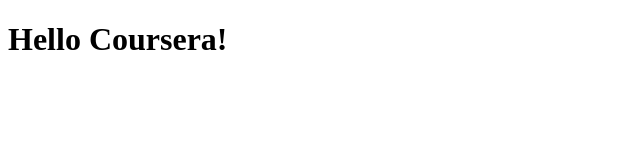
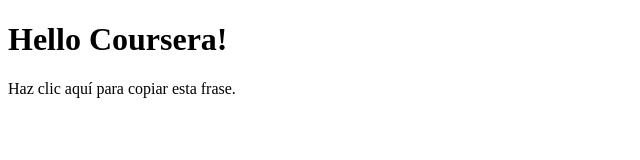
Before and after one commit to alazul2014/Coursera, a plain HTML site: page index.html in a window 1280 px wide. Shown: the whole page, without its empty margins (0-640 px from the left). Drawn offline with Linux system fonts and the light colour scheme.

Commit message:
Copy text on click
With js copy the text when clicking

```diff
--- /dev/null
+++ b/funciones.js
@@ -0,0 +1,21 @@
+function copiarTexto() {
+    // Selecciona el elemento que contiene el texto que deseas copiar
+    var elemento = document.getElementById("texto_a_copiar");
+
+    // Crea un área de texto oculta para copiar el texto dentro de ella
+    var areaDeTexto = document.createElement("textarea");
+    areaDeTexto.value = elemento.textContent; // Copia el texto dentro del área de texto
+
+    // Añade el área de texto al DOM
+    document.body.appendChild(areaDeTexto);
+
+    // Selecciona y copia el texto dentro del área de texto
+    areaDeTexto.select();
+    document.execCommand("copy");
+
+    // Elimina el área de texto del DOM ya que no se necesita más
+    document.body.removeChild(areaDeTexto);
+
+    // Muestra una alerta de que el texto ha sido copiado
+    alert("Texto copiado: " + areaDeTexto.value);
+  }
--- a/index.html
+++ b/index.html
@@ -4,8 +4,12 @@
     <meta charset="UTF-8">
     <meta name="viewport" content="width=device-width, initial-scale=1.0">
     <title>Hello Coursera!</title>
+    <script src="funciones.js" defer></script>
 </head>
 <body>
     <h1>Hello Coursera!</h1>
+
+    <p id="texto_a_copiar" onclick="copiarTexto()">Haz clic aquí para copiar esta frase.</p>
+
 </body>
 </html>
```
